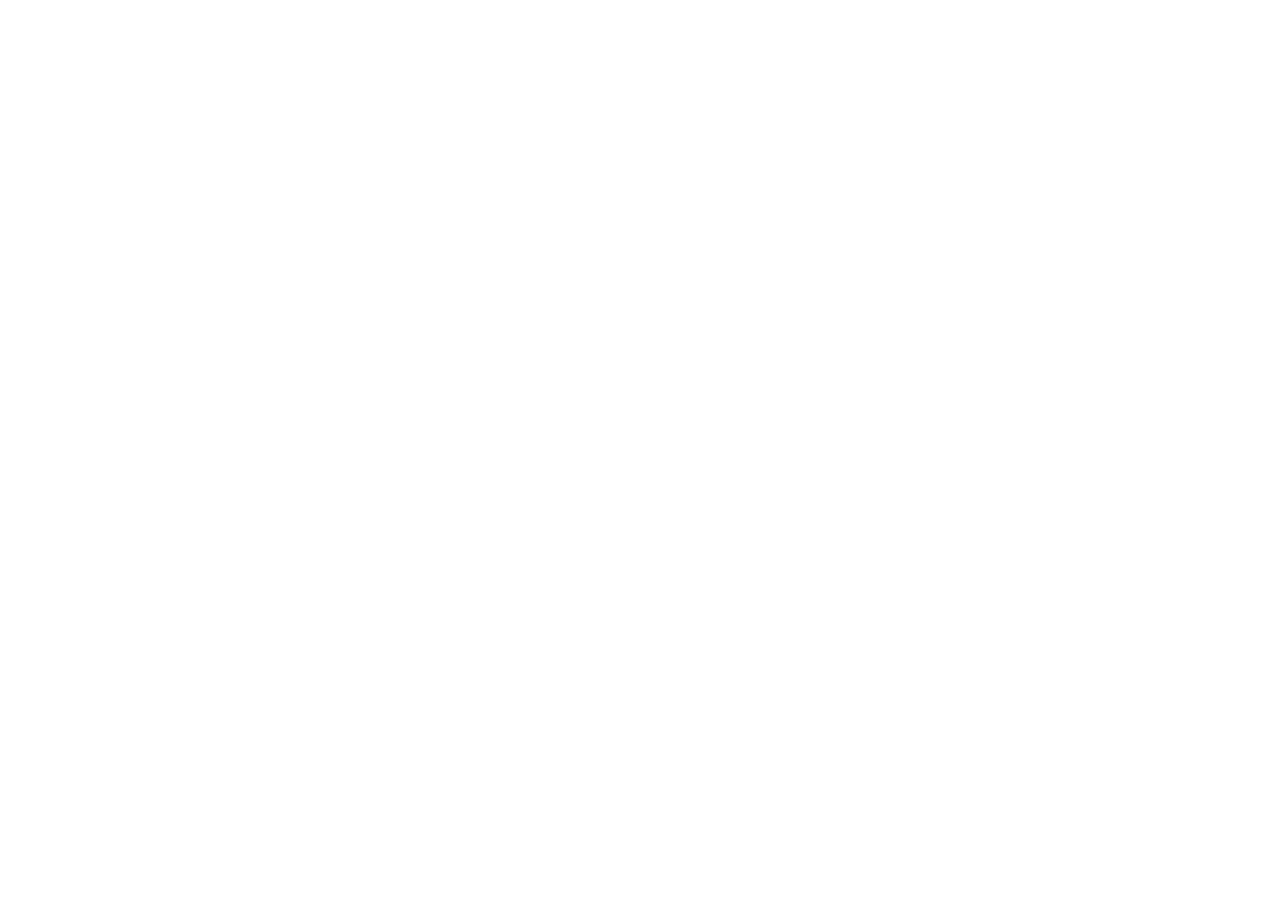
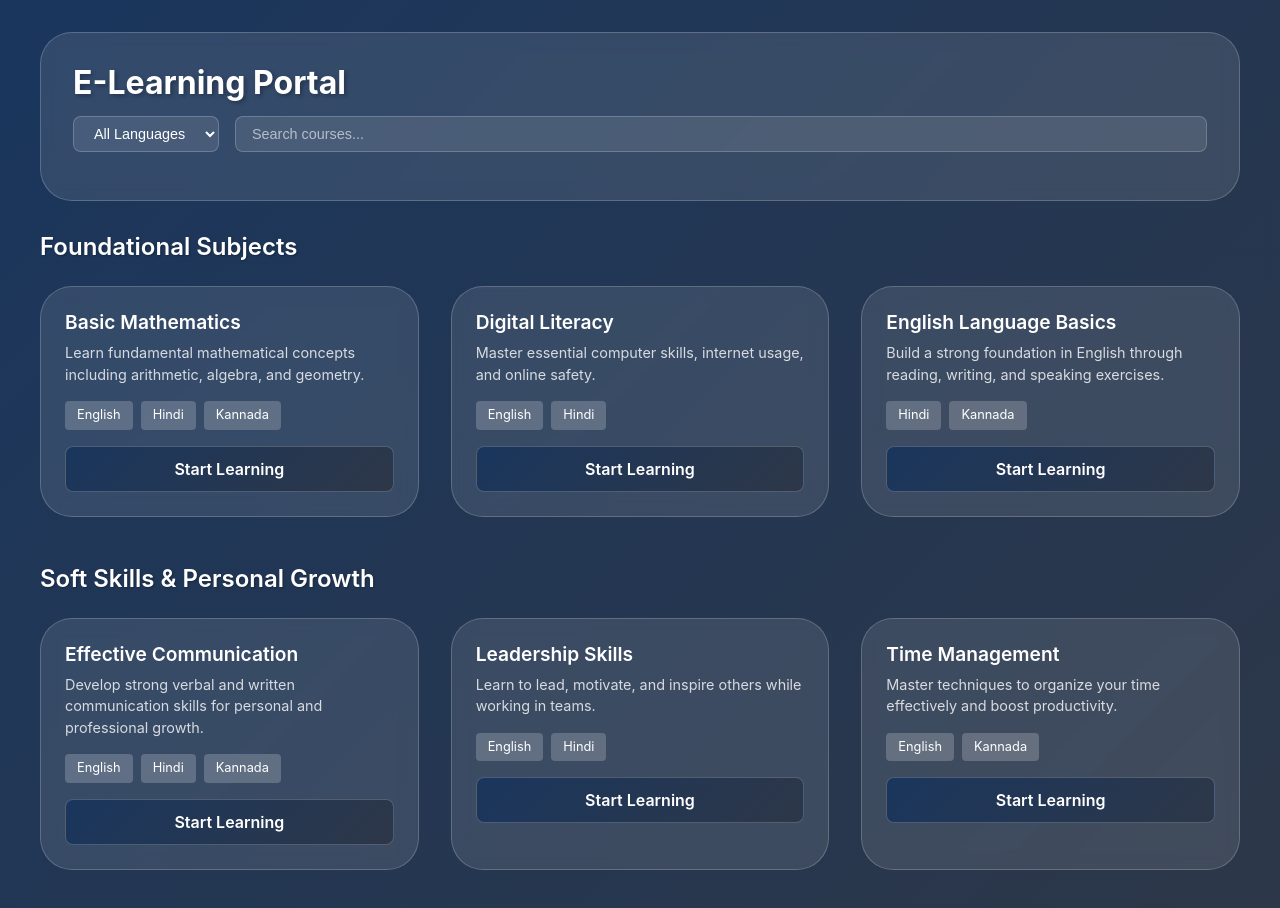
Before and after one commit to ShaileshPawale2004/e-Sakhi, a React (Vite) app: page /learn in a window 1280 px wide. Before the commit this address had no page. Shown: the top 908 px of the page. Before the commit the page ends 800 px from the top, so only its background shows below. Built offline with nearby package versions, Linux system fonts and the light colour scheme.

Commit message:
E-Learning Page

```diff
--- a/src/App.jsx
+++ b/src/App.jsx
@@ -2,6 +2,8 @@ import { BrowserRouter, Routes, Route } from "react-router-dom";
 import Login from "./pages/Login";
 import Dashboard from "./pages/Dashboard";
 import Landing from "./pages/Landing";
+import Learn from "./pages/Learn";
+import GroupStudy from "./pages/GroupStudy";
 
 function App() {
   return (
@@ -10,6 +12,13 @@ function App() {
         <Route path="/" element={<Landing />} />
         <Route path="/login" element={<Login />} />
         <Route path="/dashboard" element={<Dashboard />} />
+        <Route path="/learn" element={<Learn />} />
+        <Route path="/learn/:courseId" element={<Learn />} />
+        <Route path="/elearning" element={<Learn />} />
+        <Route path="/groupstudy" element={<GroupStudy />} />
+        <Route path="/skills" element={<Learn />} />
+        <Route path="/mentorship" element={<GroupStudy />} />
+        <Route path="/entrepreneurship" element={<Learn />} />
       </Routes>
     </BrowserRouter>
   );
--- a/src/pages/Learn.jsx
+++ b/src/pages/Learn.jsx
@@ -67,7 +67,7 @@ const Learn = () => {
   };
 
   const handleStartCourse = (courseId) => {
-    navigate(/learn/${courseId});
+    navigate(`/learn/${courseId}`);
   };
 
   const CourseCard = ({ course }) => (
```
Also changed, not shown: src/styles/Learn.css (indentation only).
